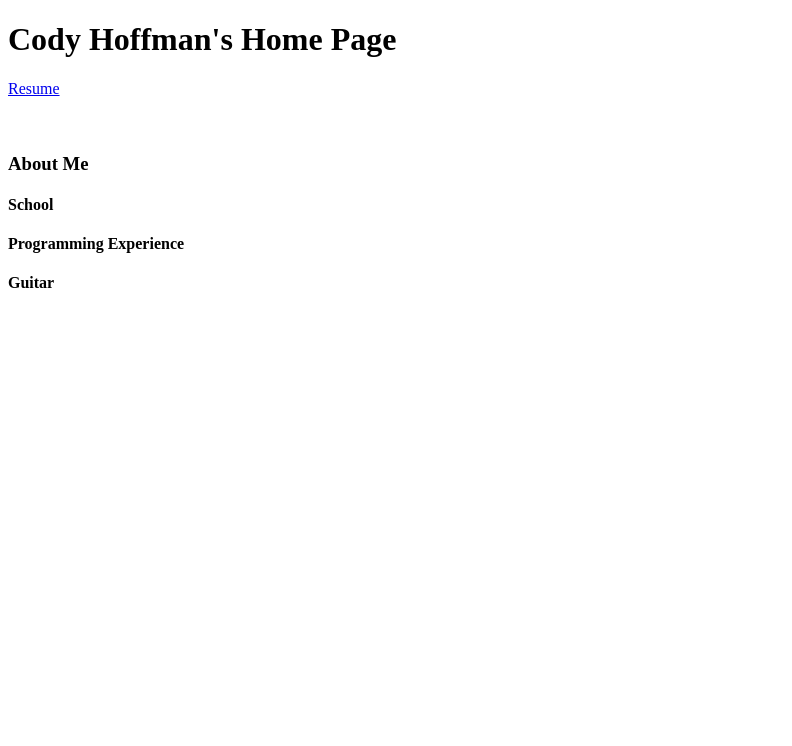
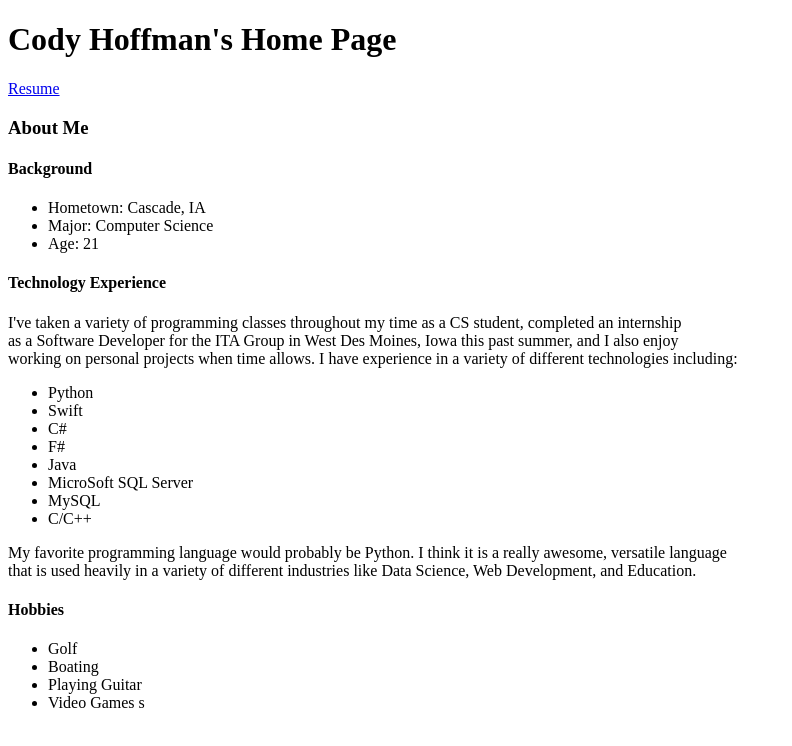
Before and after one commit to codyhoffman/HW2, a plain HTML site: page index.html in a window 1280 px wide. Shown: the whole page, without its empty margins (0-792 px from the left). Drawn offline with Linux system fonts and the light colour scheme.

Commit message:
Add content index.html

```diff
--- a/index.html
+++ b/index.html
@@ -4,6 +4,7 @@
 <head>
 	<meta charset="utf-8">
 	<title> Cody Hoffman </title>
+	<link rel="stylesheet" type="text/css" href="./style.css" />
 </head>
 
 <body>
@@ -11,12 +12,41 @@
 
 <a href="/hw2/resume.html"> Resume </a>
 
-		<br><br><br>
+<br>
 
 <h3> About Me </h3>
-		<h4> School </h4>
-		<h4> Programming Experience </h4>
-		<h4> Guitar </h4>
+
+<h4> Background </h4>
+<ul>
+	<li> Hometown: Cascade, IA </li>
+	<li> Major: Computer Science </li>
+	<li> Age: 21 </li>
+</ul>
+
+<h4> Technology Experience </h4>
+<p> I've taken a variety of programming classes throughout my time as a CS student, completed an internship <br>
+	as a Software Developer for the ITA Group in West Des Moines, Iowa this past summer, and I also enjoy <br>
+	working on personal projects when time allows. I have experience in a variety of different technologies including:
+<ul>
+	<li> Python </li>
+	<li> Swift </li>
+	<li> C# </li>
+	<li> F# </li>
+	<li> Java </li>
+	<li> MicroSoft SQL Server </li>
+	<li> MySQL </li>
+	<li> C/C++ </li>
+</ul>
+My favorite programming language would probably be Python. I think it is a really awesome, versatile language<br>
+that is used heavily in a variety of different industries like Data Science, Web Development, and Education.
+</p>
+<h4> Hobbies </h4>
+<ul>
+	<li> Golf </li>
+	<li> Boating </li>
+	<li> Playing Guitar </li>
+	<li> Video Games s</li>
+</ul>
 
 </body>
 
```
Lines whose indentation alone changed are shown as unchanged.
